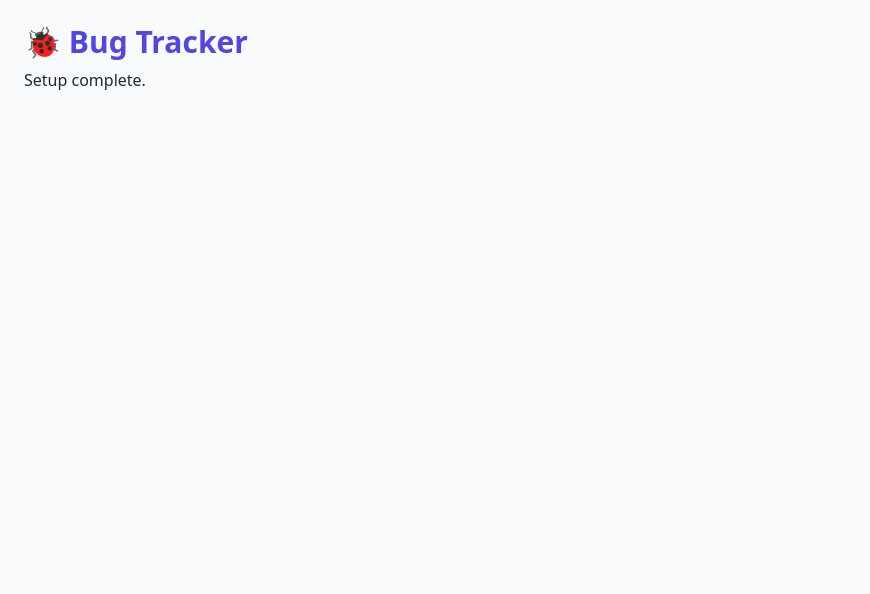
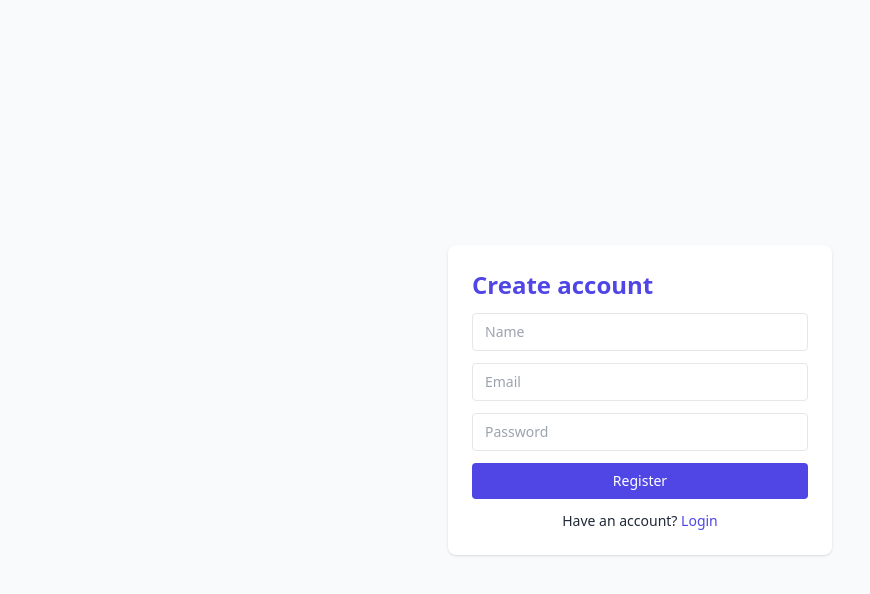
Before and after one commit to sruthi28021998/bug-tracker-client, a React (Vite) app: page /register in a window 1280 px wide. Shown: the top 594 px of the page, without its empty margins (0-870 px from the left). Built offline with nearby package versions, Linux system fonts and the light colour scheme; no server answers.

Commit message:
Day 2: auth forms, login state and protected routes

```diff
--- a/src/App.jsx
+++ b/src/App.jsx
@@ -1,8 +1,25 @@
-export default function App() {
+import { Routes, Route, Navigate } from 'react-router-dom';
+import ProtectedRoute from './components/ProtectedRoute';
+import Auth from './pages/Auth';
+import { useAuth } from './context/AuthContext';
+
+function Home() {
+  const { user, logout } = useAuth();
   return (
     <div className="p-6">
-      <h1 className="text-3xl font-bold text-indigo-600">🐞 Bug Tracker</h1>
-      <p className="mt-2">Setup complete.</p>
+      <h1 className="text-2xl font-bold">Welcome, {user.name}</h1>
+      <button className="btn mt-4" onClick={logout}>Logout</button>
     </div>
   );
 }
+
+export default function App() {
+  return (
+    <Routes>
+      <Route path="/login" element={<Auth mode="login" />} />
+      <Route path="/register" element={<Auth mode="register" />} />
+      <Route path="/" element={<ProtectedRoute><Home /></ProtectedRoute>} />
+      <Route path="*" element={<Navigate to="/" />} />
+    </Routes>
+  );
+}
--- /dev/null
+++ b/src/api.js
@@ -0,0 +1,27 @@
+export const SERVER = import.meta.env.VITE_SERVER_URL || 'http://localhost:5000';
+const BASE = `${SERVER}/api`;
+
+const handle = async (res) => {
+  const data = await res.json().catch(() => ({}));
+  if (!res.ok) throw new Error(data.message || 'Request failed');
+  return data;
+};
+
+export const api = async (path, method = 'GET', body) => {
+  const token = localStorage.getItem('token');
+  return handle(await fetch(BASE + path, {
+    method,
+    headers: { 'Content-Type': 'application/json', ...(token && { Authorization: `Bearer ${token}` }) },
+    body: body ? JSON.stringify(body) : undefined,
+  }));
+};
+
+export const upload = async (path, files) => {
+  const fd = new FormData();
+  [...files].forEach((f) => fd.append('files', f));
+  return handle(await fetch(BASE + path, {
+    method: 'POST',
+    headers: { Authorization: `Bearer ${localStorage.getItem('token')}` },
+    body: fd,
+  }));
+};
--- /dev/null
+++ b/src/components/ProtectedRoute.jsx
@@ -0,0 +1,7 @@
+import { Navigate } from 'react-router-dom';
+import { useAuth } from '../context/AuthContext';
+
+export default function ProtectedRoute({ children }) {
+  const { user } = useAuth();
+  return user ? children : <Navigate to="/login" replace />;
+}
--- /dev/null
+++ b/src/context/AuthContext.jsx
@@ -0,0 +1,23 @@
+import { createContext, useContext, useState } from 'react';
+import { api } from '../api';
+
+const Ctx = createContext();
+export const useAuth = () => useContext(Ctx);
+
+export function AuthProvider({ children }) {
+  const [user, setUser] = useState(() => JSON.parse(localStorage.getItem('user') || 'null'));
+
+  const save = ({ token, user }) => {
+    localStorage.setItem('token', token);
+    localStorage.setItem('user', JSON.stringify(user));
+    setUser(user);
+  };
+  const login = async (b) => save(await api('/auth/login', 'POST', b));
+  const register = async (b) => save(await api('/auth/register', 'POST', b));
+  const logout = () => {
+    localStorage.clear();
+    setUser(null);
+  };
+
+  return <Ctx.Provider value={{ user, login, register, logout }}>{children}</Ctx.Provider>;
+}
--- a/src/main.jsx
+++ b/src/main.jsx
@@ -1,6 +1,16 @@
 import React from 'react';
 import ReactDOM from 'react-dom/client';
+import { BrowserRouter } from 'react-router-dom';
+import { Toaster } from 'react-hot-toast';
 import App from './App';
+import { AuthProvider } from './context/AuthContext';
 import './index.css';
 
-ReactDOM.createRoot(document.getElementById('root')).render(<App />);
+ReactDOM.createRoot(document.getElementById('root')).render(
+  <BrowserRouter>
+    <AuthProvider>
+      <App />
+      <Toaster position="top-right" />
+    </AuthProvider>
+  </BrowserRouter>
+);
--- /dev/null
+++ b/src/pages/Auth.jsx
@@ -0,0 +1,41 @@
+import { useState } from 'react';
+import { Link, useNavigate } from 'react-router-dom';
+import toast from 'react-hot-toast';
+import { useAuth } from '../context/AuthContext';
+
+export default function Auth({ mode }) {
+  const isLogin = mode === 'login';
+  const { login, register } = useAuth();
+  const nav = useNavigate();
+  const [f, setF] = useState({ name: '', email: '', password: '' });
+  const [loading, setLoading] = useState(false);
+
+  const submit = async (e) => {
+    e.preventDefault();
+    setLoading(true);
+    try {
+      isLogin ? await login(f) : await register(f);
+      nav('/');
+    } catch (err) {
+      toast.error(err.message);
+    } finally {
+      setLoading(false);
+    }
+  };
+
+  return (
+    <div className="min-h-screen flex items-center justify-center p-4">
+      <form onSubmit={submit} className="bg-white p-6 rounded-lg shadow w-full max-w-sm space-y-3">
+        <h1 className="text-2xl font-bold text-indigo-600">{isLogin ? 'Login' : 'Create account'}</h1>
+        {!isLogin && <input className="input" placeholder="Name" value={f.name} onChange={(e) => setF({ ...f, name: e.target.value })} required />}
+        <input className="input" type="email" placeholder="Email" value={f.email} onChange={(e) => setF({ ...f, email: e.target.value })} required />
+        <input className="input" type="password" placeholder="Password" value={f.password} onChange={(e) => setF({ ...f, password: e.target.value })} required />
+        <button className="btn w-full" disabled={loading}>{loading ? 'Please wait...' : isLogin ? 'Login' : 'Register'}</button>
+        <p className="text-sm text-center">
+          {isLogin ? 'No account? ' : 'Have an account? '}
+          <Link className="text-indigo-600" to={isLogin ? '/register' : '/login'}>{isLogin ? 'Register' : 'Login'}</Link>
+        </p>
+      </form>
+    </div>
+  );
+}
```
